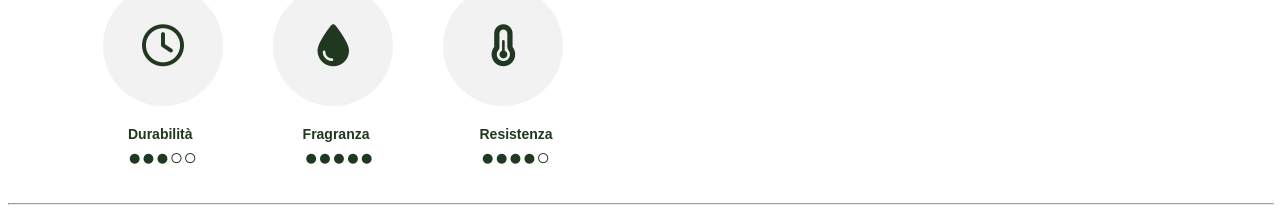
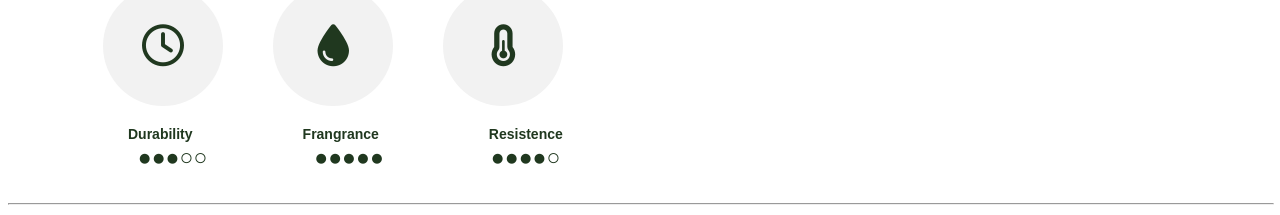
Before and after one commit to Giulie77a/flowerbee, a plain HTML site: page OceanEyes.html in a window 1280 px wide. Shown: the part 1360-1575 px from the top of the page. Drawn offline with nearby package versions, Linux system fonts and the light colour scheme; a script that the page names is missing.

Commit message:
Update OceanEyes.html

```diff
--- a/OceanEyes.html
+++ b/OceanEyes.html
@@ -80,7 +80,7 @@
   <div class="Icon1"><i class="fa-3x fa-solid fa-droplet"></i></div>
   <div class="Icon2"><i class="fa-3x fa-solid fa-temperature-half"></i></div>
 </div>
-  <div class="informazioni"><h4>Durabilità</h4><h4>Fragranza</h4><h4>Resistenza</h4>
+  <div class="informazioni"><h4>Durability</h4><h4>Frangrance</h4><h4>Resistence</h4>
 
 
    <div class="circleshapes">
```
